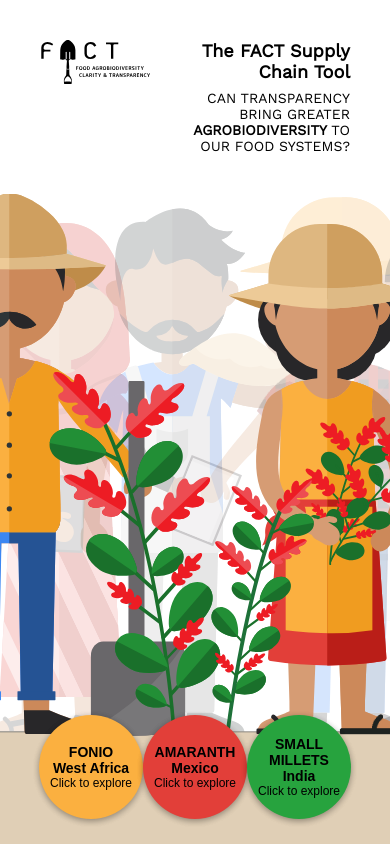
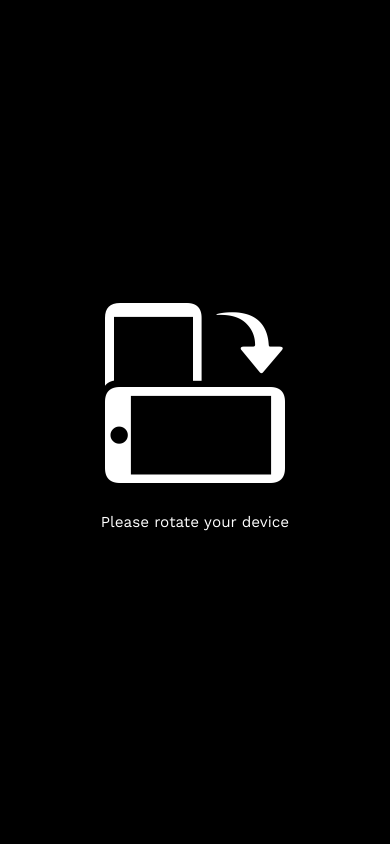
Before and after one commit to thelexicondotorg/supplychaintool, a React app: page / in a window 390 px wide. Built offline with nearby package versions, Linux system fonts and the light colour scheme.

Commit message:
portrait prompt

```diff
--- a/src/App.tsx
+++ b/src/App.tsx
@@ -15,6 +15,7 @@
 interface IAppState {
     loaded: boolean;
     helpShown: boolean;
+    rotateScreenPrompt: boolean;
 }
 
 export class App extends React.Component<{}, IAppState> {
@@ -25,7 +26,8 @@
         super(props);
         this.state = {
             loaded: false,
-            helpShown: false
+            helpShown: false,
+            rotateScreenPrompt: false
         };
     }
 
@@ -37,6 +39,14 @@
                     loaded: true,
                 });
             });
+
+        this.onResize = this.onResize.bind(this);
+        window.addEventListener("resize", this.onResize);
+        this.onResize();
+    }
+
+    public componentWillUnmount() {
+        window.removeEventListener("resize", this.onResize);
     }
 
     public render() {
@@ -98,7 +108,43 @@
                 </BrowserRouter>
                 <div id="dialog-layer" />
                 <Transition ref={e => this._transition = e as Transition} />
+                <div
+                    style={{
+                        position: "absolute",
+                        width: "100vw",
+                        height: "100vh",
+                        left: "0px",
+                        top: "0px",
+                        backgroundColor: "black",
+                        display: this.state.rotateScreenPrompt ? "grid" : "none",
+                        alignItems: "center",
+                        textAlign: "center"
+                    }}
+                >
+                    <div>
+                        <div>
+                            <img src="/public/rotate-device.png" />
+                        </div>
+                        <div
+                            style={{
+                                color: "white",
+                                fontSize: "1.8vh",
+                                padding: "20px"
+                            }}
+                        >
+                            Please rotate your device
+                        </div>
+                    </div>
+                </div>
             </React.Fragment>
         );
     }
+
+    private onResize() {
+        const [width, height] = [window.innerWidth, window.innerHeight];
+        const isPortrait = height > width;
+        if (isPortrait !== this.state.rotateScreenPrompt) {
+            this.setState({ rotateScreenPrompt: isPortrait });
+        }
+    }
 }
```
Also changed, not shown: public/rotate-device.png (added).
